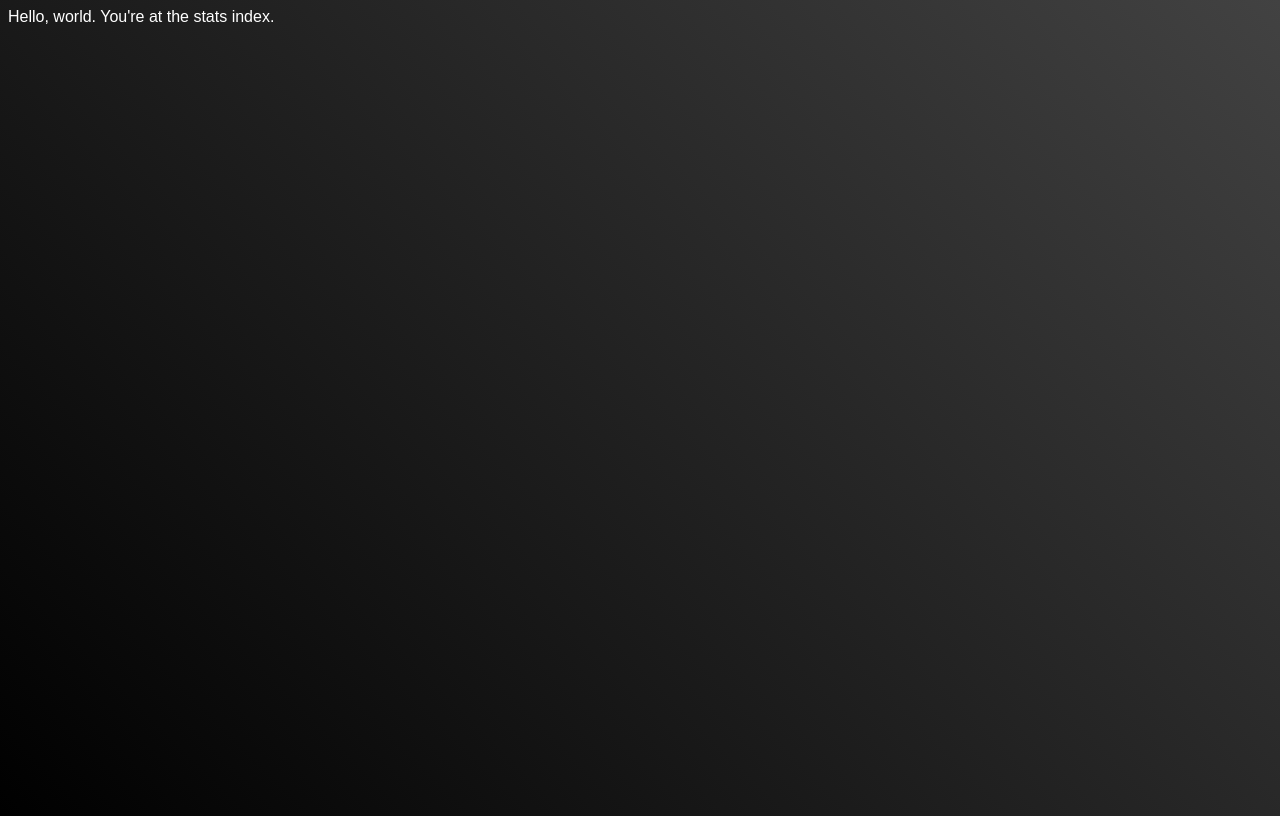
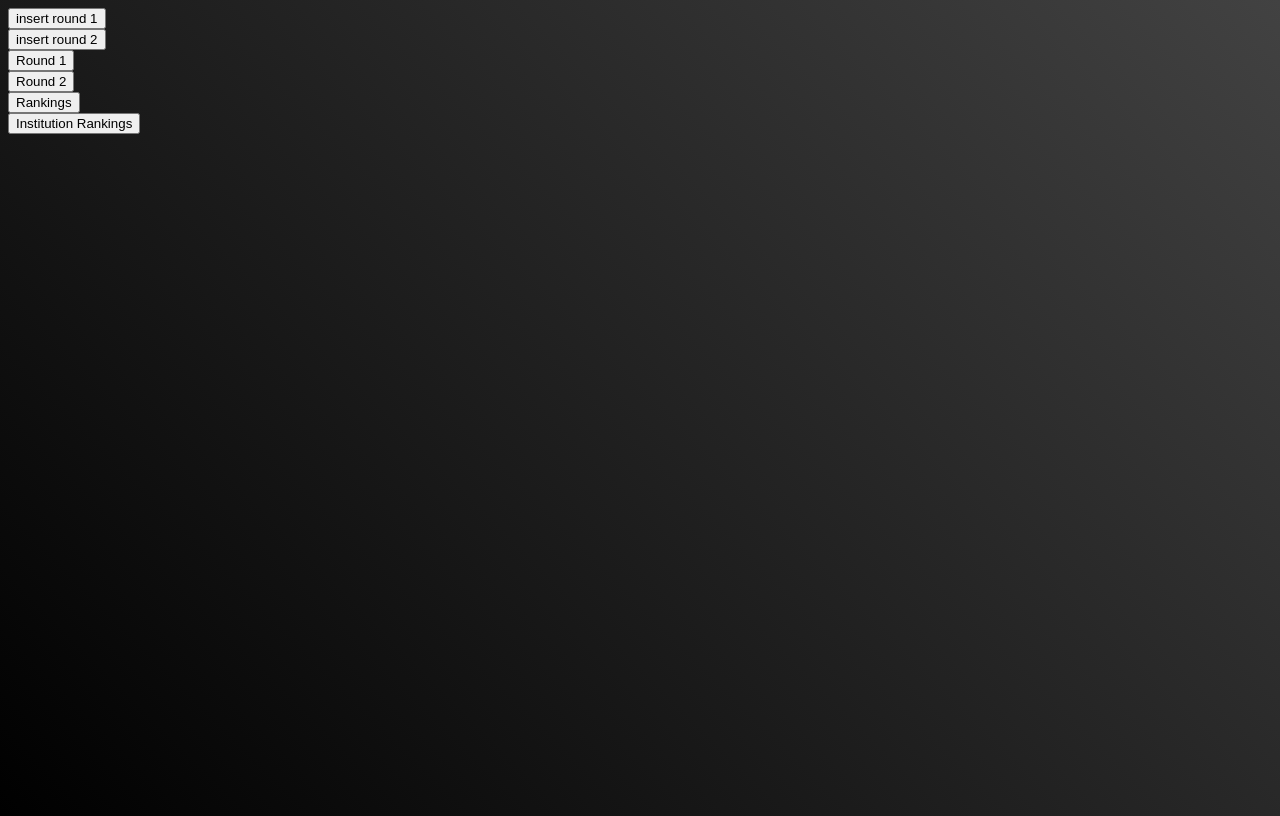
Before and after one commit to LucasJeanpierre/DefiRobotManager, a Django app: page /stats/ in a window 1280 px wide. Run offline with Django 4.2, Linux system fonts and the light colour scheme.

Commit message:
change Index and add round ranking list

```diff
--- a/stats/models.py
+++ b/stats/models.py
@@ -34,7 +34,7 @@ class Run(models.Model):
     # id = models.IntegerField(primary_key=True)
     team = models.ForeignKey(Team, on_delete=models.CASCADE)
     time = models.FloatField(default=999)
-    num_run = models.IntegerField(default=1)
+    num_run = models.IntegerField()
     score = models.IntegerField(default=0)
 
     def __str__(self):
--- a/stats/static/stats/style.css
+++ b/stats/static/stats/style.css
@@ -11,8 +11,10 @@ body {
 }
 
 
+
 .podium__container {
-    display: inline-flex;
+    margin-top: 10%;
+    display: flex;
     align-items: flex-end;
     justify-content: center;
     width: 100%;
--- a/stats/templates/stats/index.html
+++ b/stats/templates/stats/index.html
@@ -2,5 +2,39 @@
 
 
 {% block content %}
-{{ message }}
+
+<div class="container">
+
+    <form action="/admin/stats/run/add/" method="get">
+        <input type="hidden" name="num_run" value="1">
+        <input type="submit" value="insert round 1">
+    </form>
+
+    <form action="/admin/stats/run/add/" method="get">
+        <input type="hidden" name="num_run" value="2">
+        <input type="submit" value="insert round 2">
+    </form>
+
+    <form action="round/" method="get">
+        <input type="hidden" name="round" value="1">
+        <input type="submit" value="Round 1">
+    </form>
+
+    <form action="round/" method="get">
+        <input type="hidden" name="round" value="2">
+        <input type="submit" value="Round 2">
+    </form>
+
+    <form action="rankings/" method="get">
+        <input type="submit" value="Rankings">
+    </form>
+
+    <form action="institutionRankings/" method="get">
+        <input type="submit" value="Institution Rankings">
+    </form>
+
+
+</div>
+
+
 {% endblock %}
--- a/stats/templates/stats/institutionsRanking.html
+++ b/stats/templates/stats/institutionsRanking.html
@@ -19,13 +19,13 @@
         </div>
     </div>
 
-    <div class="ranking">
+    <!--<div class="ranking">
         {% for institutionRanking in institutionRankings %}
             {% if institutionRanking.rank > 3 %}
                 <p>{{ institutionRanking.rank }} : {{ institutionRanking.institution.name }} avec une moyenne de {{ institutionRanking.avg_score }} points et {{ institutionRanking.avg_time }} s </p>
             {% endif %}
         {% endfor %}
-    </div>
+    </div>-->
 
 </div>
 
--- a/stats/urls.py
+++ b/stats/urls.py
@@ -6,4 +6,5 @@ urlpatterns = [
     path("", views.index, name="index"),
     path("rankings/", views.rankings, name="rankings"),
     path("institutionRankings/", views.institutionRankings, name="institutionRankings"),
+    path("round/", views.round, name="round"),
 ]
--- a/stats/views.py
+++ b/stats/views.py
@@ -7,8 +7,7 @@ from .models import Institution, Team, AesteticScores, Run
 # Create your views here.
 
 def index(request):
-    message = "Hello, world. You're at the stats index."
-    return render(request, template_name='stats/index.html', context={'message': message})
+    return render(request, 'stats/index.html')
 
 
 
@@ -153,3 +152,16 @@ def institutionRankings(request):
 
 
     return render(request, 'stats/institutionsRanking.html', {'institutionRankings': institutionRankings})
+
+
+def round(request):
+    scores = getScores()
+
+    #GET parameters
+    round = request.GET.get('round', 1)
+
+    #add the rank
+    for i, score in enumerate(scores[int(round)-1]):
+        score["rank"] = i+1
+
+    return render(request, 'stats/round.html', {'scores': scores[int(round)-1], 'round': round})
```
Also changed, not shown: stats/templates/stats/round.html (added, +18 -0 lines).
